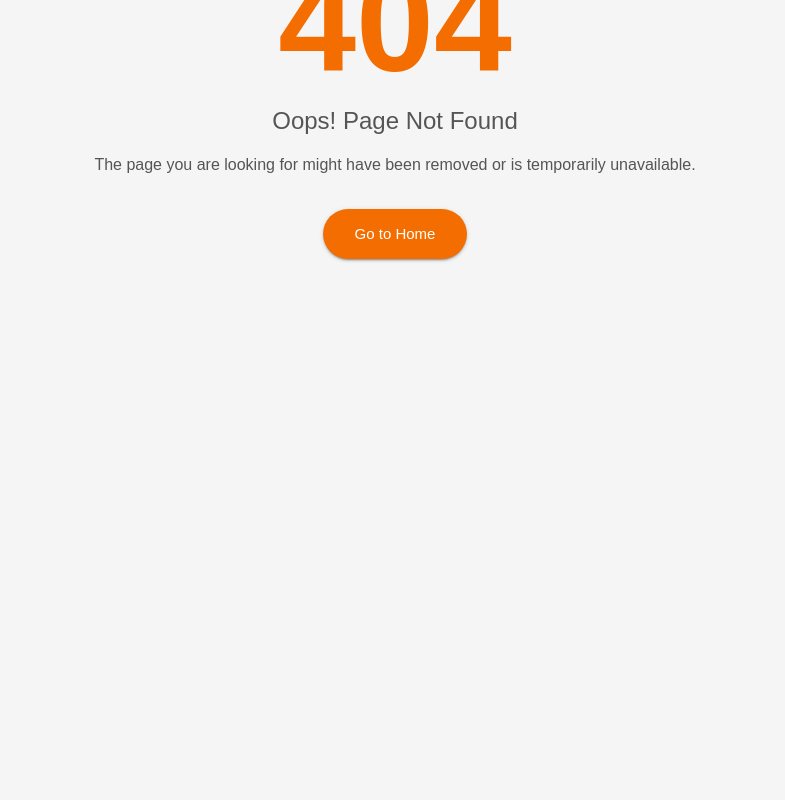
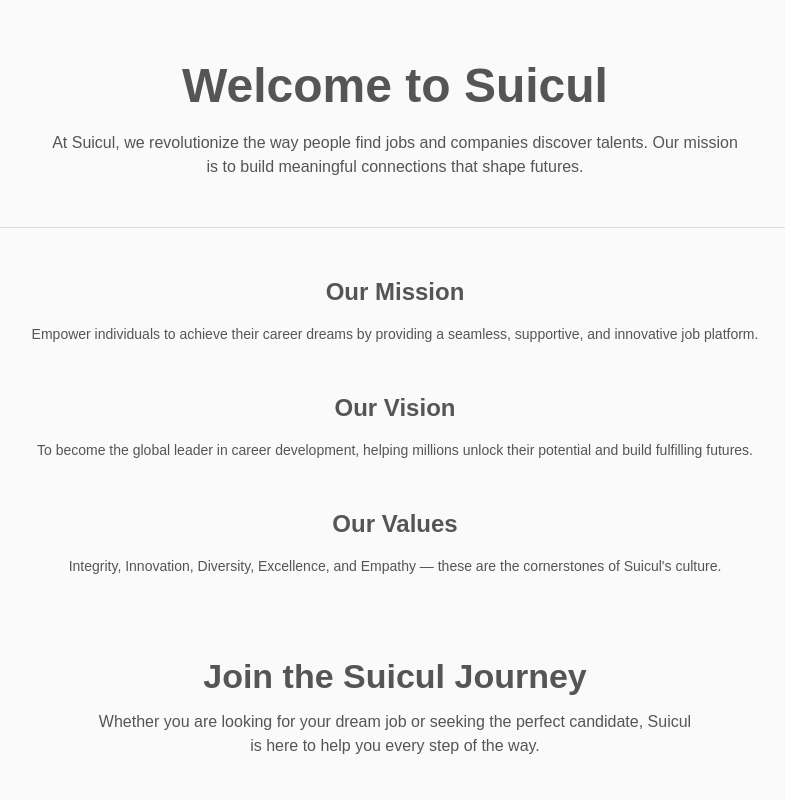
Before and after one commit to Mapcey/job-portal-frontend-v2, a React (Vite) app: page /about in a window 1280 px wide. Before the commit this address had no page. Shown: the part 300-1100 px from the top of the page, without its empty margins (245-1030 px from the left). Before the commit the page ends 800 px from the top, so only its background shows below. Built offline with nearby package versions, Linux system fonts and the light colour scheme.

Commit message:
about us page

```diff
--- a/src/App.tsx
+++ b/src/App.tsx
@@ -7,6 +7,7 @@ import JobDetailsPage from "./pages/Seeker/JobDetailsPage";
 import BrowseJobs from "./pages/Seeker/BrowseJobs";
 import NotFoundPage from "./pages/NotFoundPage";
 import PricingPage from "./pages/PricingPage";
+import AboutPage from "./pages/AboutPage";
 
 import CreateNewAcSeeker from "./pages/Seeker/CreateNewAccount";
 import SeekerProfile from "./pages/Seeker/ProfilePage";
@@ -29,6 +30,7 @@ function App() {
         <Route path="/jobs" element={<BrowseJobs />} />
         <Route path="/seeker/create_account" element={<CreateNewAcSeeker />} />
         <Route path="/pricing" element={<PricingPage />} />
+        <Route path="/about" element={<AboutPage />} />
 
         {/* Protected routes */}
         <Route
--- /dev/null
+++ b/src/pages/AboutPage.tsx
@@ -0,0 +1,127 @@
+import React from "react";
+
+import {
+  Box,
+  Container,
+  Typography,
+  Grid,
+  Card,
+  CardContent,
+  Divider,
+} from "@mui/material";
+
+import Header_1 from "../components/header/Header_1";
+import Breadcrumb from "../components/common/Breadcrumb";
+import FooterSection_1 from "../components/footer/FooterSection_1";
+
+const AboutPage = () => {
+  return (
+    <div>
+      <Header_1 />
+      <Breadcrumb
+        title={"About Us"}
+        description={"this is the page description"}
+        backgroundImage={"imgs/backgrounds/bg-7.jpg"}
+      />
+      <Box sx={{ backgroundColor: "#fafafa", py: 8 }}>
+        <Container maxWidth="lg">
+          {/* Introduction */}
+          <Box textAlign="center" mb={6}>
+            <Typography
+              variant="h3"
+              fontWeight="bold"
+              color="secondary.main"
+              gutterBottom
+            >
+              Welcome to Suicul
+            </Typography>
+            <Typography
+              variant="body1"
+              color="secondary.main"
+              maxWidth="700px"
+              mx="auto"
+            >
+              At Suicul, we revolutionize the way people find jobs and companies
+              discover talents. Our mission is to build meaningful connections
+              that shape futures.
+            </Typography>
+          </Box>
+
+          {/* Divider */}
+          <Divider sx={{ my: 6 }} />
+
+          {/* Mission, Vision, Values */}
+
+          <Box textAlign="center" mb={6}>
+            <Typography
+              variant="h5"
+              fontWeight="bold"
+              mb={2}
+              color="secondary.main"
+            >
+              Our Mission
+            </Typography>
+            <Typography variant="body2" color="secondary.main">
+              Empower individuals to achieve their career dreams by providing a
+              seamless, supportive, and innovative job platform.
+            </Typography>
+          </Box>
+
+          <Box textAlign="center" mb={6}>
+            <Typography
+              variant="h5"
+              fontWeight="bold"
+              mb={2}
+              color="secondary.main"
+            >
+              Our Vision
+            </Typography>
+            <Typography variant="body2" color="secondary.main">
+              To become the global leader in career development, helping
+              millions unlock their potential and build fulfilling futures.
+            </Typography>
+          </Box>
+
+          <Box textAlign="center" mb={6}>
+            <Typography
+              variant="h5"
+              fontWeight="bold"
+              mb={2}
+              color="secondary.main"
+            >
+              Our Values
+            </Typography>
+            <Typography variant="body2" color="secondary.main">
+              Integrity, Innovation, Diversity, Excellence, and Empathy — these
+              are the cornerstones of Suicul's culture.
+            </Typography>
+          </Box>
+
+          {/* Final CTA */}
+          <Box textAlign="center" mt={10}>
+            <Typography
+              variant="h4"
+              fontWeight="bold"
+              color="secondary.main"
+              gutterBottom
+            >
+              Join the Suicul Journey
+            </Typography>
+            <Typography
+              variant="body1"
+              color="secondary.main"
+              maxWidth="600px"
+              mx="auto"
+            >
+              Whether you are looking for your dream job or seeking the perfect
+              candidate, Suicul is here to help you every step of the way.
+            </Typography>
+          </Box>
+        </Container>
+      </Box>
+      <FooterSection_1 />
+    </div>
+  );
+};
+
+export default AboutPage;
```
Also changed, not shown: public/imgs/backgrounds/bg-3.jpg (deleted), public/imgs/backgrounds/bg-7.jpg (added).
